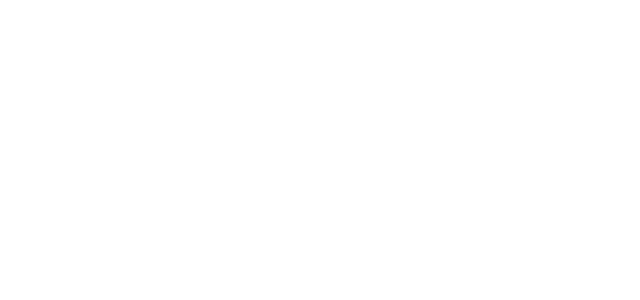
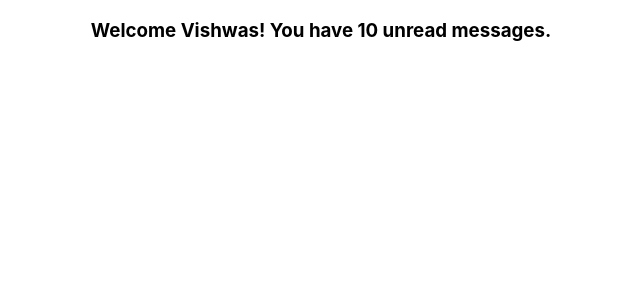
Before and after one commit to Augustine97/Code-Evolution, a React (Create React App) app in the folder React TypeScript/react-typescript-demo/: page / in a window 1280 px wide. Shown: the top 300 px of the page, without its empty margins (319-959 px from the left). Built offline with nearby package versions, Linux system fonts and the light colour scheme.

Commit message:
3. Typing Props

```diff
--- a/React TypeScript/react-typescript-demo/src/App.tsx
+++ b/React TypeScript/react-typescript-demo/src/App.tsx
@@ -1,10 +1,13 @@
 import React from 'react';
+
+import { Greet } from './components/Greet';
+
 import './App.css';
 
 function App() {
   return (
     <div className="App">
-
+     <Greet name='Vishwas'/>
     </div>
   );
 }
--- /dev/null
+++ b/React TypeScript/react-typescript-demo/src/components/Greet.tsx
@@ -0,0 +1,9 @@
+type GreetProps = {
+    name:string
+}
+
+export const Greet = (props:GreetProps) => {
+    return(
+        <div><h3>Welcome {props.name}! You have 10 unread messages.</h3></div>
+    );
+}
```
